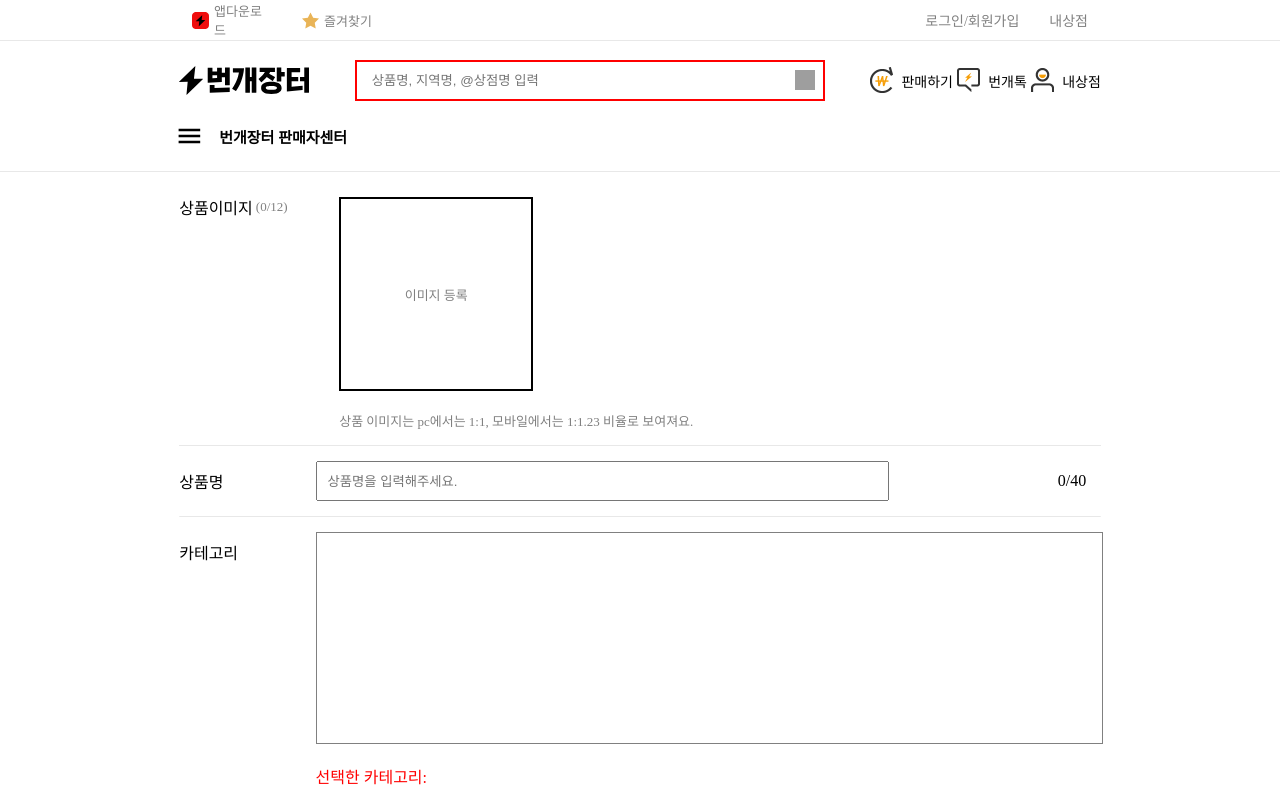
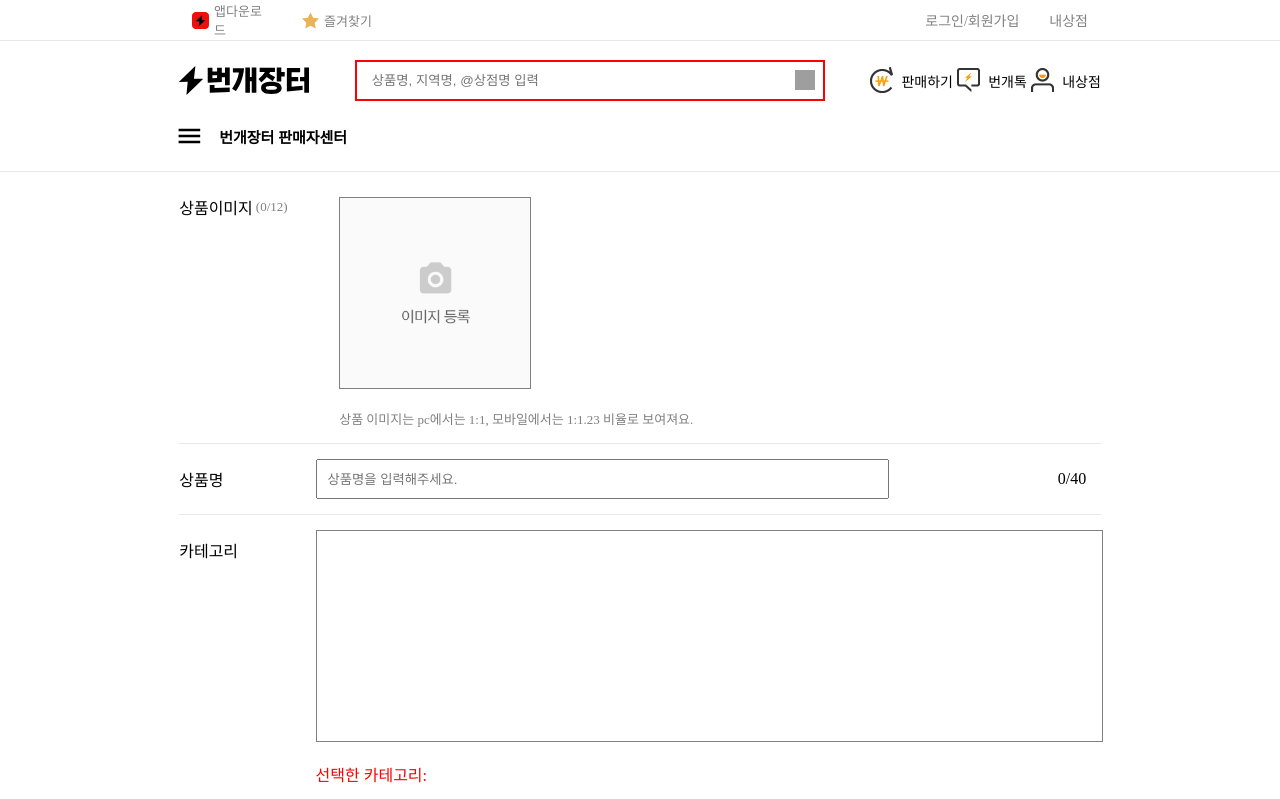
Before and after one commit to ejPark43/2024_Summer_WebCamp, a React (Create React App) app: page /create in a window 1280 px wide. Shown: the top 799 px of the page. Built offline with nearby package versions, Linux system fonts and the light colour scheme; grey boxes are pictures that could not be loaded.

Commit message:
feat: 이미지 파일 업로드 기능 구현

```diff
--- a/src/components/CreateBody.jsx
+++ b/src/components/CreateBody.jsx
@@ -1,6 +1,7 @@
-import React, { useState } from "react";
+import React, { useRef, useState } from "react";
 import { useNavigate } from "react-router-dom";
 import styled from "styled-components";
+import registerImg from "../asset/registerImg.png";
 function CreateBody() {
   const [nameCounter, setNameCounter] = useState(0);
   const writeName = (e) => {
@@ -16,6 +17,19 @@ function CreateBody() {
   };
 
   const navigate = useNavigate();
+
+  // const [imgFile, setImgFile] = useState<File>();
+  const [imgPath, setImgPath] = useState("");
+  const photoInput = useRef();
+
+  const handleImageClick = () => {
+    photoInput.current.click();
+  };
+  const handleImageChange = (event) => {
+    if (event.target.files && event.target.files[0]) {
+      setImgPath(URL.createObjectURL(event.target.files[0]));
+    }
+  };
   return (
     <div>
       <form onSubmit={submitPost}>
@@ -26,7 +40,21 @@ function CreateBody() {
                 상품이미지 <span>(0/12)</span>
               </PartTitle>
               <div className="img-box">
-                <div className="img-upload">이미지 등록</div>
+                <div className="img-upload" onClick={handleImageClick}>
+                  <img
+                    src={imgPath || registerImg}
+                    alt="registerimage"
+                    className="img-image"
+                  />
+                  <input
+                    type="file"
+                    accept="image/*"
+                    ref={photoInput}
+                    style={{ display: "none" }}
+                    onChange={handleImageChange}
+                  />
+                </div>
+                {/* <div className="img-upload">이미지 등록</div> */}
                 상품 이미지는 pc에서는 1:1, 모바일에서는 1:1.23 비율로 보여져요.
               </div>
             </UploadImgBox>
@@ -264,12 +292,18 @@ const UploadImgBox = styled.div`
       flex-direction: column;
       justify-content: center;
       align-items: center;
-      border: 2px solid black;
+      border: 1px solid gray;
       width: 190px;
       height: 190px;
       /* margin-top: 20px; */
       margin-bottom: 20px;
       cursor: pointer;
+
+      > img {
+        width: 100%;
+        height: 100%;
+        object-fit: cover; // 이미지 원본 비율 유지하면서 해당 칸에 꽉차게 들어가도록 설정함.
+      }
     }
   }
 
```
Also changed, not shown: src/asset/registerImg.png (added).
